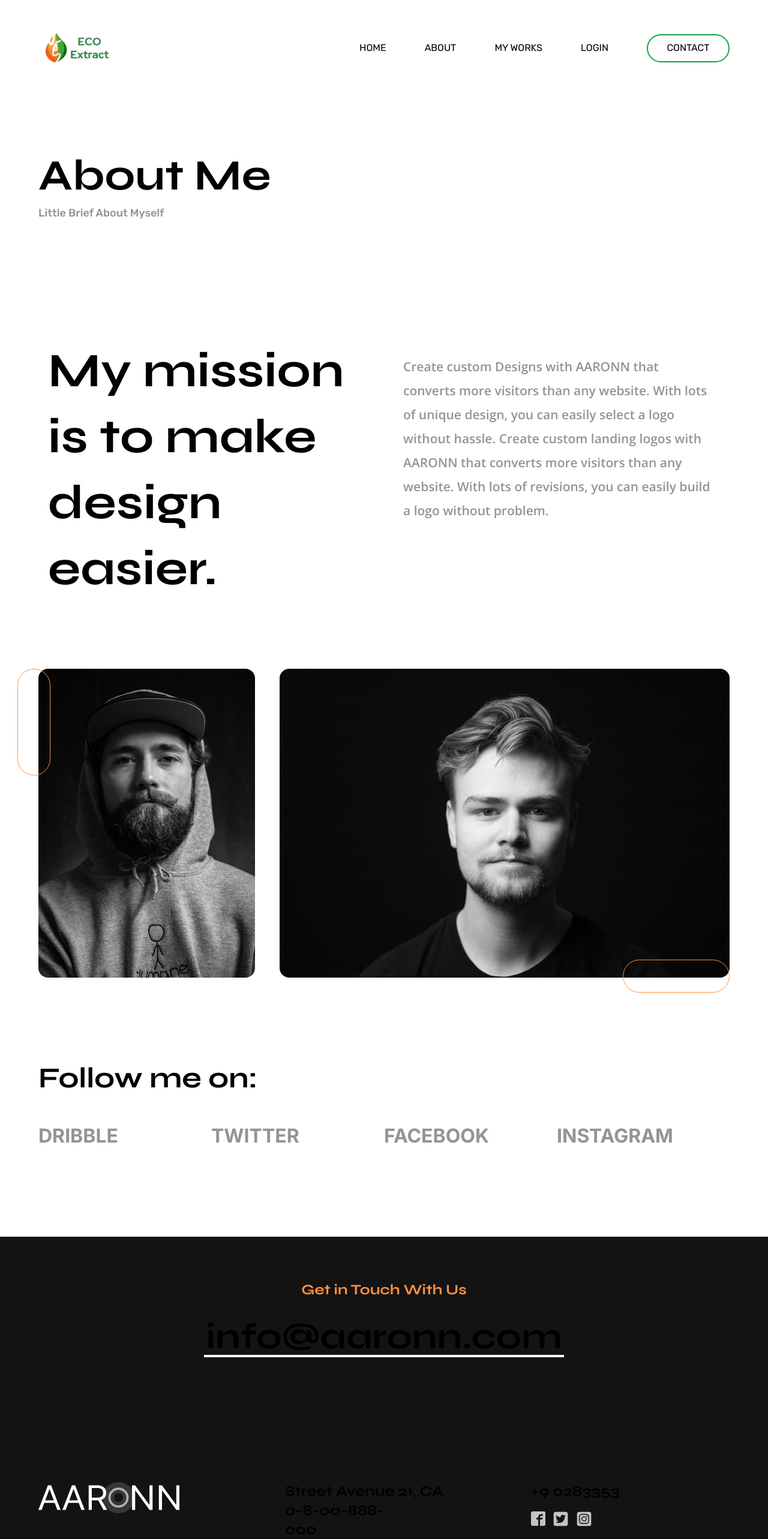
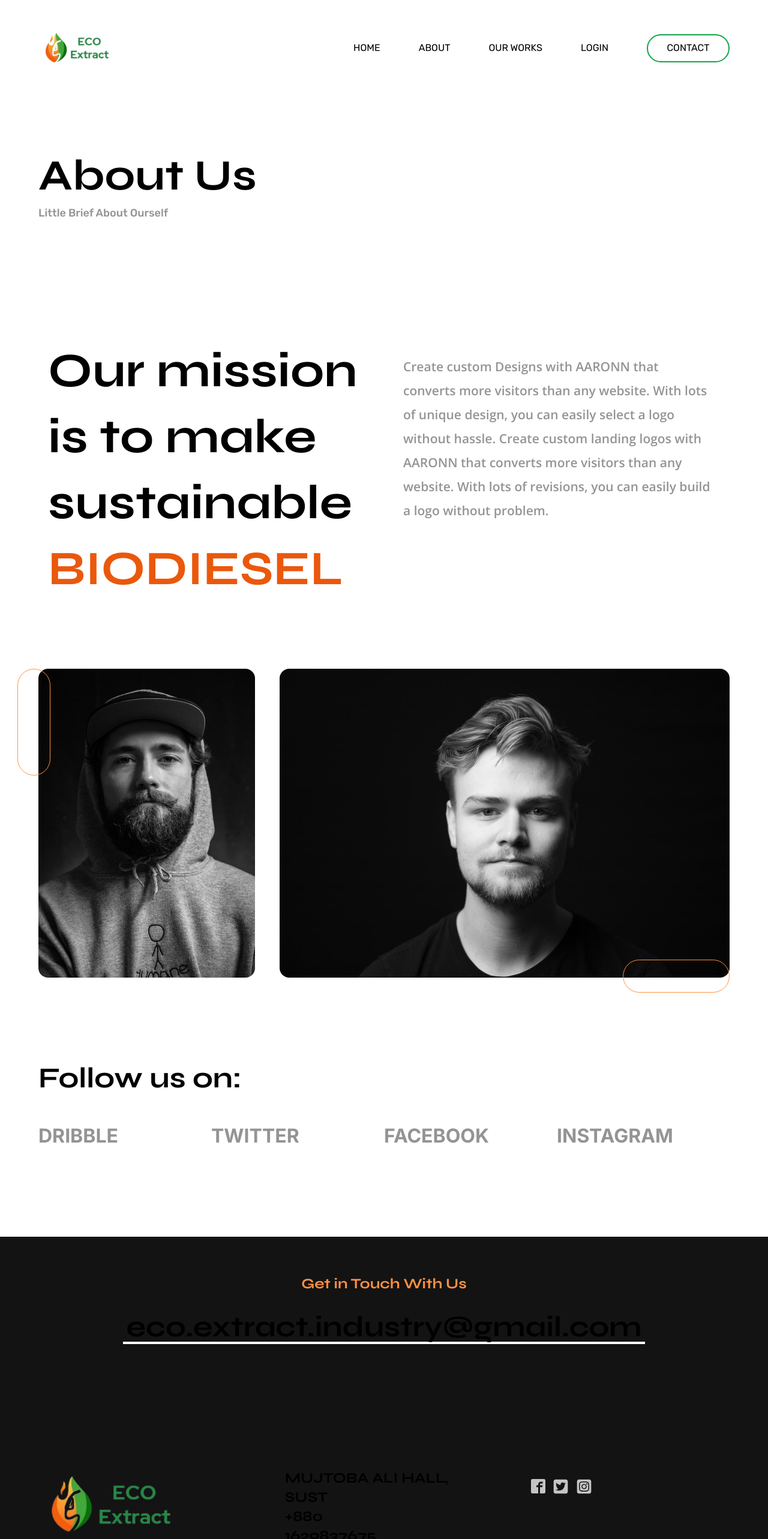
Before and after one commit to shadullah/nextjs-portfolio-management, a Next.js app: page /about in a window 1280 px wide. Shown: the top 2566 px of the page at 60% size. Built offline with nearby package versions, Linux system fonts and the light colour scheme.

Commit message:
footer navbar change for team eco-extract

```diff
--- a/src/app/about/page.tsx
+++ b/src/app/about/page.tsx
@@ -6,17 +6,18 @@ const AboutPage = () => {
     <div className="max-w-6xl mx-auto my-16 md:my-36">
       <div className="px-6 md:px-0">
         <h1 className="font-syne text-4xl md:text-7xl font-bold mb-3">
-          About Me
+          About Us
         </h1>
         <p className="font-rubik text-sm md:text-lg font-medium text-[#949494] mb-14 md:mb-20">
-          Little Brief About Myself
+          Little Brief About Ourself
         </p>
         <div className="border-[1px] border-white mb-24"></div>
       </div>
       <div>
         <div className="block md:flex justify-between">
           <h1 className="text-4xl md:text-[80px]  font-syne font-bold leading-snug md:w-1/2 p-4">
-            My mission is to make design easier.
+            Our mission is to make sustainable{" "}
+            <span className="text-orange-600">BIODIESEL</span>
           </h1>
           <p className="md:w-1/2 text-[#949494] text-[21px] font-semibold leading-10 p-4 md:p-8 mt-3 font-open">
             Create custom Designs with AARONN that converts more visitors than
@@ -51,7 +52,7 @@ const AboutPage = () => {
       </div>
       <div className="my-16 md:my-36 px-6 md:px-0">
         <p className="font-syne text-2xl md:text-5xl mb-12 font-bold">
-          Follow me on:
+          Follow us on:
         </p>
         <div className="font-inter font-bold text-[32px] text-[#949494] grid grid-cols-1 md:grid-cols-4">
           <div>
--- a/src/component/shared/Footer/Footer.tsx
+++ b/src/component/shared/Footer/Footer.tsx
@@ -12,8 +12,8 @@ const Footer = () => {
             <p className="text-[#FF9142] text-sm md:text-2xl  font-bold mb-8">
               Get in Touch With Us
             </p>
-            <h1 className="text-2xl md:text-6xl font-bold  border-b-4 w-64 md:w-[600px] border-white mx-auto mb-52">
-              info@aaronn.com
+            <h1 className="text-2xl md:text-5xl font-bold  border-b-4 w-64 md:w-[870px] border-white mx-auto mb-52">
+              eco.extract.industry@gmail.com
             </h1>
           </div>
           <div className="grid grid-cols-1 md:grid-cols-3 gap-12 md:gap-20 pb-12 md:pb-24">
@@ -22,19 +22,18 @@ const Footer = () => {
                 alt="footer-logo"
                 height={42.42}
                 width={241}
-                src="/Brand-logo.svg"
+                src="/logoM.png"
               />
             </div>
             <div className="text-2xl font-bold">
-              <p className="">Street Avenue 21, CA</p>
+              <p className="">MUJTOBA ALI HALL, SUST</p>
               <p>
-                0-8-00-888-
+                +880
                 <br />
-                000
+                1629837675
               </p>
             </div>
             <div>
-              <p className="text-2xl font-bold">+9 0283353</p>
               <div className="flex items-center text-[#C4C4C4] space-x-3 mt-4 ">
                 <span className="text-2xl">
                   <ImFacebook2 />
@@ -52,7 +51,8 @@ const Footer = () => {
         <section className="footer-bottom text-2xl font-bold text-center">
           <div className="bg-white border-[0.3px] md:border-[1px]"></div>
           <p className="py-5 md:py-10">
-            &copy; {new Date().getFullYear()}. Ideapeel. All rights reserved.
+            &copy; {new Date().getFullYear()}. All rights reserved by
+            ECO-EXTRACT.
           </p>
         </section>
       </div>
--- a/src/component/shared/Navbar/Navbar.tsx
+++ b/src/component/shared/Navbar/Navbar.tsx
@@ -36,7 +36,7 @@ const Navbar = () => {
               <Link href="/about">ABOUT</Link>
             </li>
             <li>
-              <Link href="/work">MY WORKS</Link>
+              <Link href="/work">OUR WORKS</Link>
             </li>
             {currentUser && (
               <li>
@@ -73,10 +73,10 @@ const Navbar = () => {
                 <Link href="/">HOME</Link>
               </li>
               <li>
-                <Link href="/about">ABOUT ME</Link>
+                <Link href="/about">OUR ABOUT</Link>
               </li>
               <li>
-                <Link href="/work">MY WORKS</Link>
+                <Link href="/work">OUR WORKS</Link>
               </li>
               {currentUser && (
                 <li>
```
